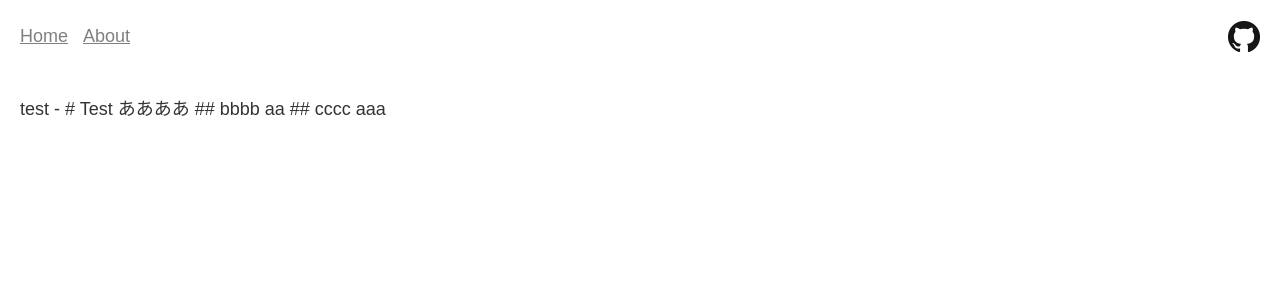
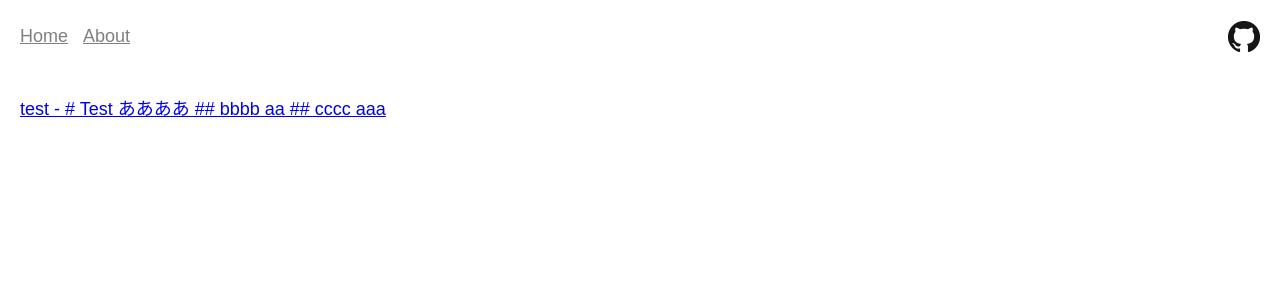
Before and after one commit to inokawa/inokawa.github.io, a Next.js app: page /blog in a window 1280 px wide. Shown: the top 300 px of the page. Built offline with nearby package versions, Linux system fonts and the light colour scheme.

Commit message:
Use a tag for link

```diff
--- a/src/pages/blog/index.tsx
+++ b/src/pages/blog/index.tsx
@@ -8,9 +8,11 @@ const Page: NextPage<Prop> = ({ contents }) => {
   return (
     <div>
       {contents.map((d) => (
-        <Link href={`/blog/${d.id}`}>
-          <div>{d.id + " - " + d.content}</div>
-        </Link>
+        <div>
+          <Link href={`/blog/${d.id}`}>
+            <a>{d.id + " - " + d.content}</a>
+          </Link>
+        </div>
       ))}
     </div>
   );
```
